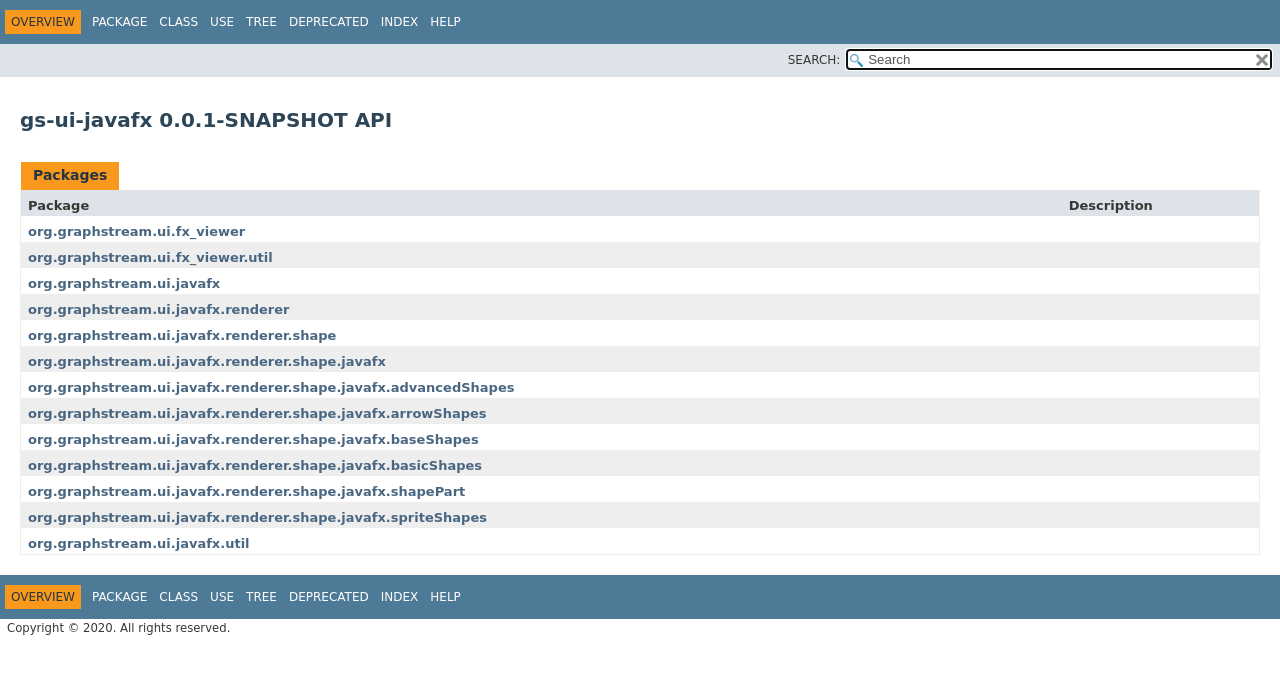
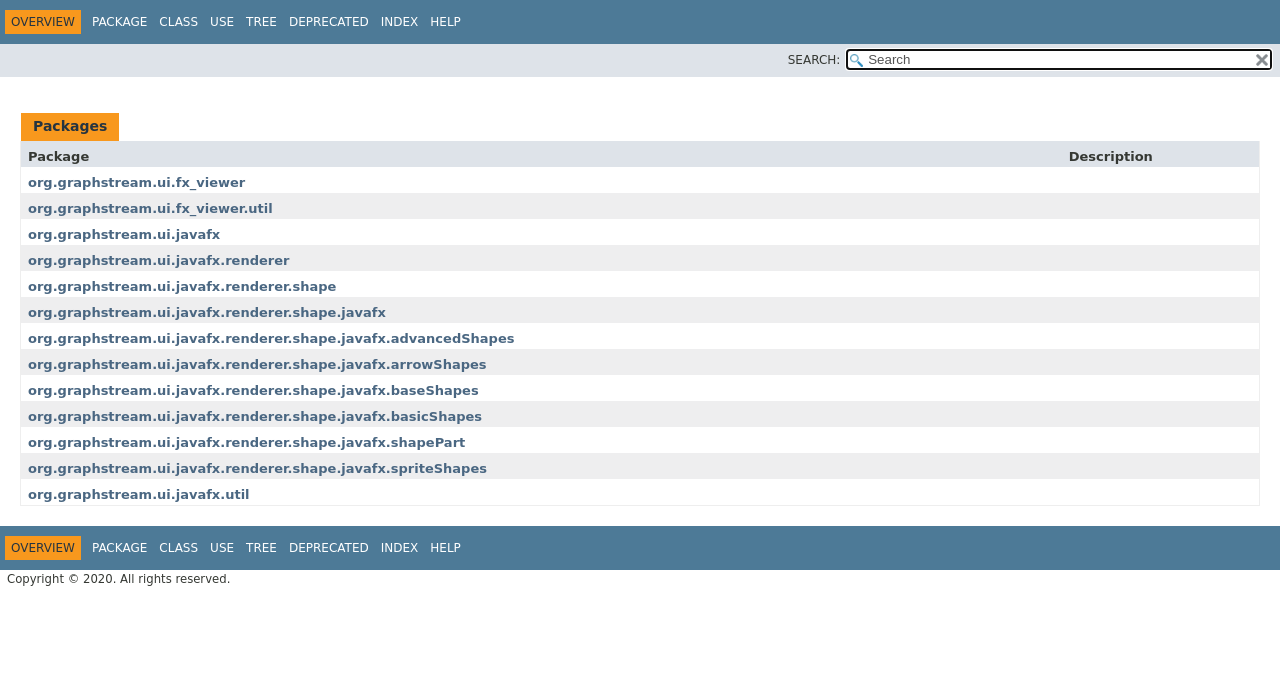
Before and after one commit to graphstream/gs-ui-javafx, a plain HTML site: page index.html in a window 1280 px wide. Drawn offline with Linux system fonts and the light colour scheme; no server answers; a script that the page names is missing; a web font is replaced by a local one.

Commit message:
Update index.html

```diff
--- a/index.html
+++ b/index.html
@@ -66,9 +66,6 @@ $('.navPadding').css('padding-top', $('.fixedNav').css("height"));
 </nav>
 </header>
 <main role="main">
-<div class="header">
-<h1 class="title">gs-ui-javafx 0.0.1-SNAPSHOT API</h1>
-</div>
 <div class="contentContainer">
 <div class="overviewSummary">
 <table>
```
